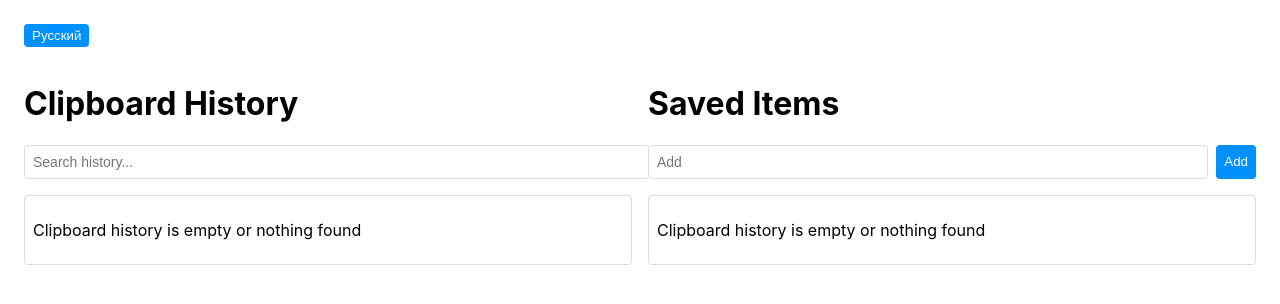
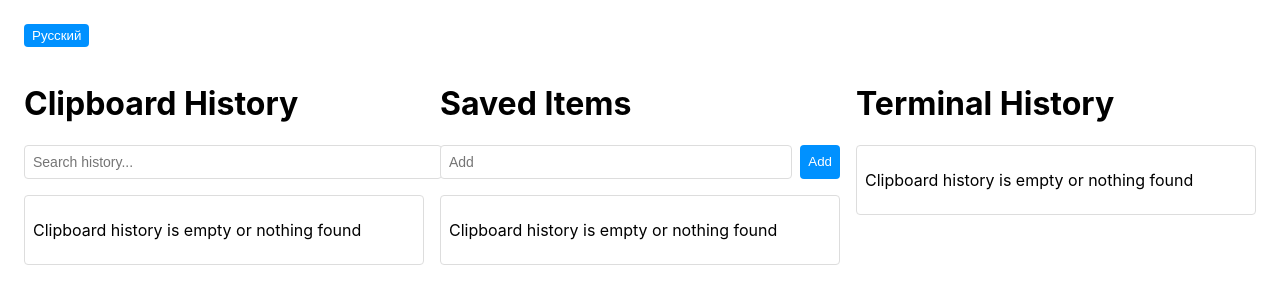
Before and after one commit to fuwiak/RAG_app, a SvelteKit app: page / in a window 1280 px wide. Shown: the top 304 px of the page. Built offline with nearby package versions, Linux system fonts and the light colour scheme.

Commit message:
Add terminal history and window sizing

```diff
--- a/src/routes/+page.svelte
+++ b/src/routes/+page.svelte
@@ -9,11 +9,13 @@
   let language: 'en' | 'ru' = 'en';
   let savedItems: string[] = [];
   let savedInput = '';
+  let terminalItems: string[] = [];
 
   const texts = {
     en: {
       historyTitle: 'Clipboard History',
       savedTitle: 'Saved Items',
+      terminalTitle: 'Terminal History',
       search: 'Search history...',
       empty: 'Clipboard history is empty or nothing found',
       copy: 'Copy',
@@ -23,6 +25,7 @@
     ru: {
       historyTitle: 'История буфера обмена',
       savedTitle: 'Сохранённое',
+      terminalTitle: 'История терминала',
       search: 'Поиск в истории...',
       empty: 'История буфера обмена пуста или ничего не найдено',
       copy: 'Копировать',
@@ -92,6 +95,14 @@
     }
   }
 
+  async function loadTerminalHistory() {
+    try {
+      terminalItems = await invoke<string[]>('get_terminal_history');
+    } catch (error) {
+      console.error('Ошибка загрузки истории терминала:', error);
+    }
+  }
+
   // Обработчик изменения поискового запроса
   function handleSearchInput() {
     filterItems();
@@ -101,6 +112,7 @@
     // Загружаем историю сразу
     loadHistory();
     loadSaved();
+    loadTerminalHistory();
 
     // Переменная для хранения функции отписки
     let cleanup: (() => void) | undefined;
@@ -175,6 +187,25 @@
                 </button>
                 <button on:click={() => removeSavedItem(item)}>
                   {texts[language].remove}
+                </button>
+              </li>
+            {/each}
+          </ul>
+        {/if}
+      </div>
+    </div>
+    <div class="terminal-section">
+      <h1>{texts[language].terminalTitle}</h1>
+      <div class="terminal-container">
+        {#if terminalItems.length === 0}
+          <p>{texts[language].empty}</p>
+        {:else}
+          <ul>
+            {#each terminalItems as item}
+              <li>
+                <div class="item-content">{item}</div>
+                <button on:click={() => copyToClipboard(item)}>
+                  {texts[language].copy}
                 </button>
               </li>
             {/each}
@@ -258,12 +289,22 @@
   }
 
   .history-section,
-  .saved-section {
-    flex: 1 1 50%;
-    max-width: 50%;
+  .saved-section,
+  .terminal-section {
+    flex: 1 1 33%;
+    max-width: 33%;
   }
 
   .saved-container {
+    margin-top: 1rem;
+    max-height: 80vh;
+    overflow-y: auto;
+    border: 1px solid #ddd;
+    border-radius: 4px;
+    padding: 0.5rem;
+  }
+
+  .terminal-container {
     margin-top: 1rem;
     max-height: 80vh;
     overflow-y: auto;
```
Also changed, not shown: 1 other file (tests, documents, lock files or other folders).
